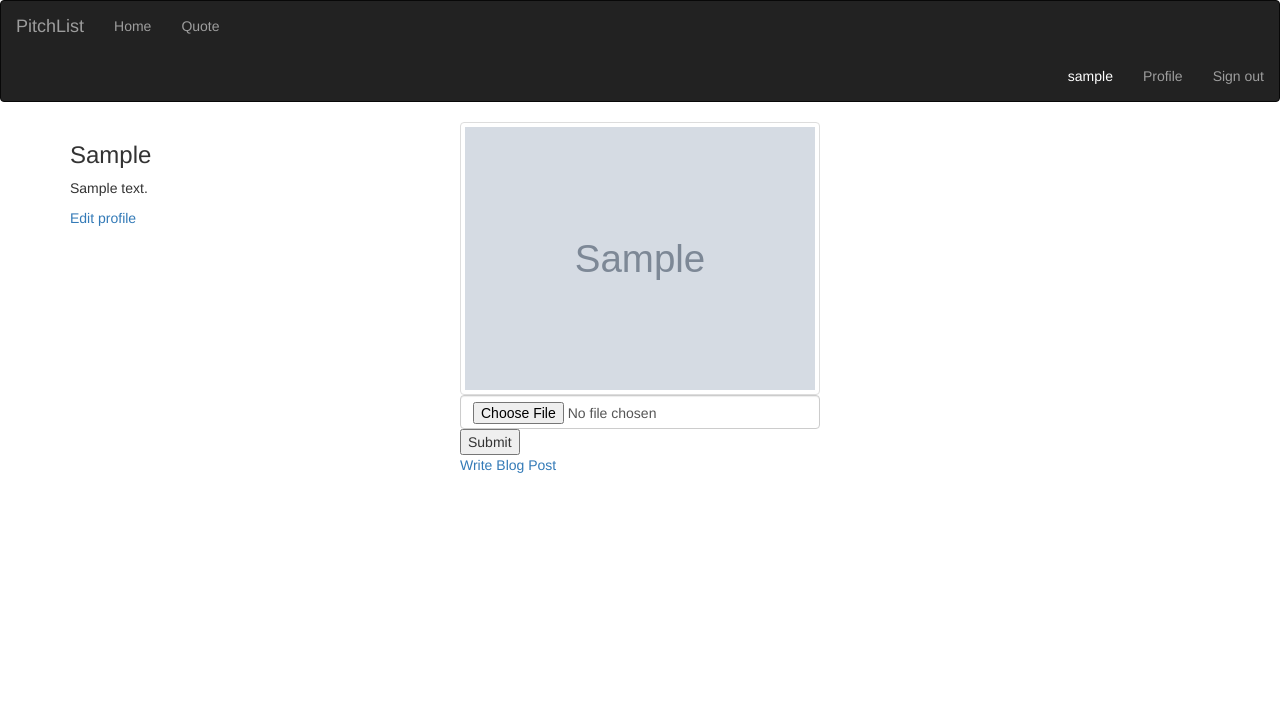
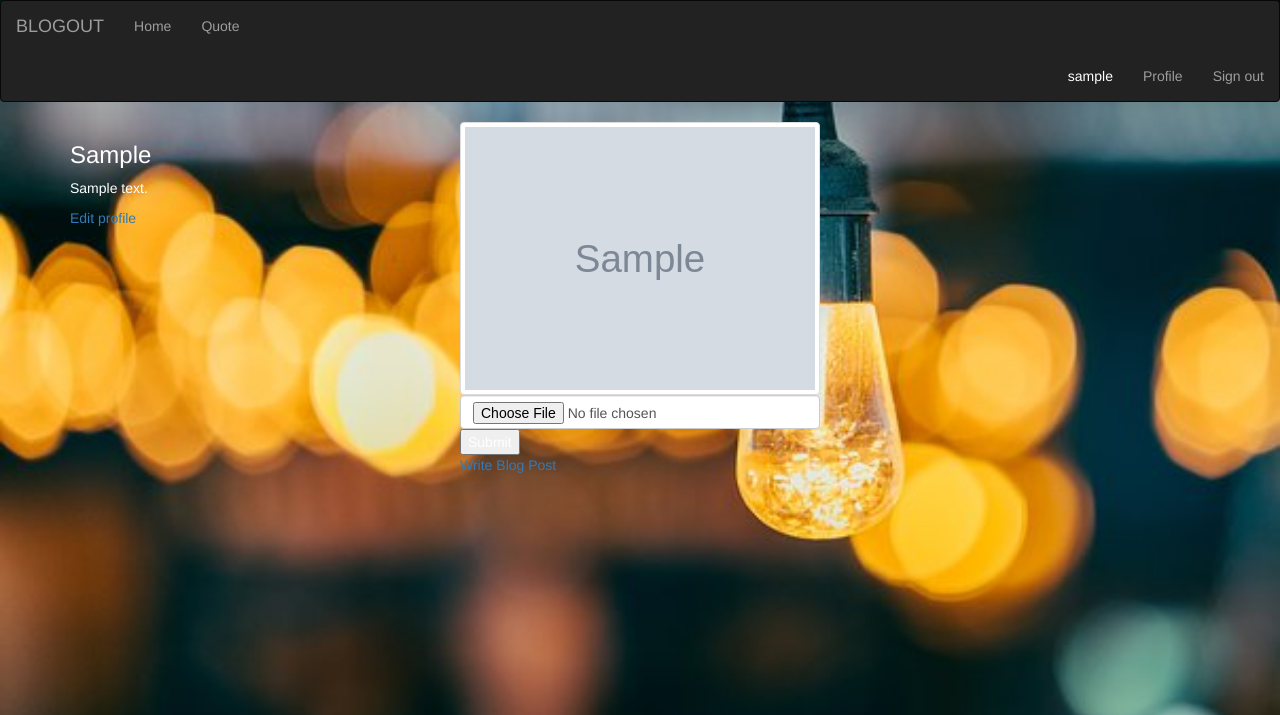
Before and after one commit to Roychela/flask-blog, a Flask app: a page that uses app/templates/navbar.html in a window 1280 px wide. Shown: the top 715 px of the page. Run offline with Flask 2, Linux system fonts and the light colour scheme; a user stored in the database is signed in; tables that the repository leaves empty hold one stand-in row (values such as "Sample post"); grey boxes marked "Sample" are stand-in pictures; some libraries are stand-ins or nearby versions.

Commit message:
Add styling

```diff
--- a/app/templates/navbar.html
+++ b/app/templates/navbar.html
@@ -7,7 +7,7 @@
                   <span class="icon-bar"></span>
                   <span class="icon-bar"></span>
                 </button>
-                <a class="navbar-brand" href="/"> PitchList </a>
+                <a class="navbar-brand" href="/"> BLOGOUT </a>
             </div>
             <div class="navbar-collapse collapse">
                 <ul class="nav navbar-nav">
--- a/app/templates/profile/profile.html
+++ b/app/templates/profile/profile.html
@@ -35,5 +35,14 @@
     <a class="ratings" href="/post/new/"> Write Blog Post</a>
   </div>
 </div>
+<style>
+  body {
+        background-image: url('../../static/photos/light.jpg');
+        background-size: cover;
+        background-repeat: no-repeat;
+        color: white;
+
+  }
+</style>
 </div>
 {% endblock %}
```
Also changed, not shown: app/templates/macros.html (+7 -1 lines), app/templates/quote.html (+15 -2 lines).
